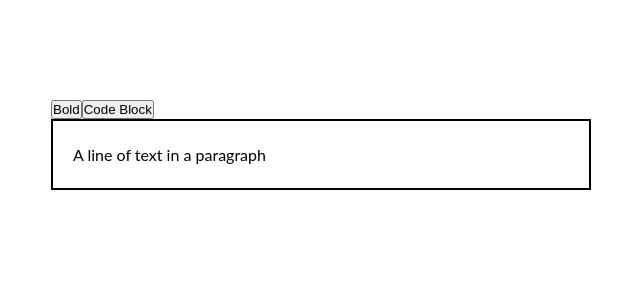
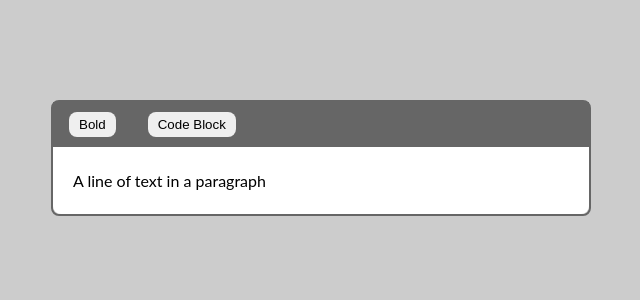
Before and after one commit to olivrenan/trello-app-project, a React app: page / in a window 1280 px wide. Shown: the top 300 px of the page, without its empty margins (319-959 px from the left). Built offline with nearby package versions, Linux system fonts and the light colour scheme.

Commit message:
style changes

```diff
--- a/src/app/components/TextEditor.jsx
+++ b/src/app/components/TextEditor.jsx
@@ -94,6 +94,7 @@ const TextEditor = () => {
         localStorage.setItem("content", content);
       }}
     >
+      <div className="slate">
         <div className="buttons">
           <button
             onMouseDown={e => {
@@ -118,6 +119,7 @@ const TextEditor = () => {
           renderLeaf={renderLeaf}
           onKeyDown={e => keyDownHandler(e)}
         />
+      </div>
     </Slate>
   );
 };
--- a/src/styles/styles.scss
+++ b/src/styles/styles.scss
@@ -23,15 +23,32 @@ body {
   flex-direction: column;
   align-items: center;
   padding: 10rem;
+  height: 100vh;
+  background-color: lighten($color: #000000, $amount: 80%);
+
+  .slate {
+    width: 50%;
+    border: 2px solid lighten($color: #000000, $amount: 40%);
+    border-radius: 8px;
+  }
 
   .buttons {
-    width: 50%;
+    background-color: lighten($color: #000000, $amount: 40%);
+    padding: 0.5rem 0;
+
+    button {
+      border-style: none;
+      border-radius: 8px;
+      margin: 0.5rem 1.6rem;
+      padding: 0.5rem 1rem;
+    }
   }
 
   .text-editor {
+    background-color: #fff;
+    border-bottom-left-radius: inherit;
+    border-bottom-right-radius: inherit;
     font-size: 1.6rem;
-    width: 50%;
     padding: 2rem;
-    border: 2px solid black;
   }
 }
```
Lines whose indentation alone changed are shown as unchanged.
